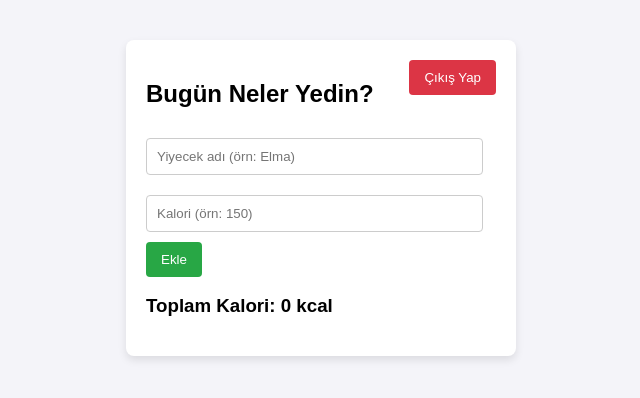
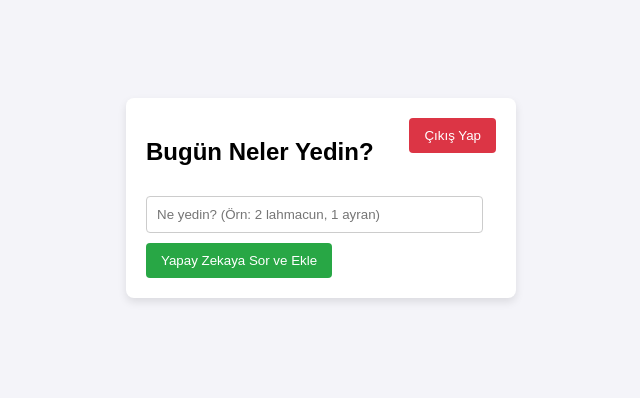
Before and after one commit to king22j/kg, a plain HTML site: page dashboard.html in a window 1280 px wide. Shown: the part 202-600 px from the top of the page, without its empty margins (319-959 px from the left). Drawn offline with Linux system fonts and the light colour scheme; no server answers.

Commit message:
Update dashboard.html

```diff
--- a/dashboard.html
+++ b/dashboard.html
@@ -12,16 +12,9 @@
         <h2>Bugün Neler Yedin?</h2>
 
         <div class="add-food">
-            <input type="text" id="foodName" placeholder="Yiyecek adı (örn: Elma)">
-            <input type="number" id="foodCalorie" placeholder="Kalori (örn: 150)">
-            <button id="addBtn">Ekle</button>
+            <input type="text" id="foodInput" placeholder="Ne yedin? (Örn: 2 lahmacun, 1 ayran)">
+            <button id="addBtn">Yapay Zekaya Sor ve Ekle</button>
         </div>
-
-        <h3>Toplam Kalori: <span id="totalCalories">0</span> kcal</h3>
-
-        <ul id="foodList">
-            </ul>
-    </div>
 
     <script type="module" src="app.js"></script>
 </body>
```
